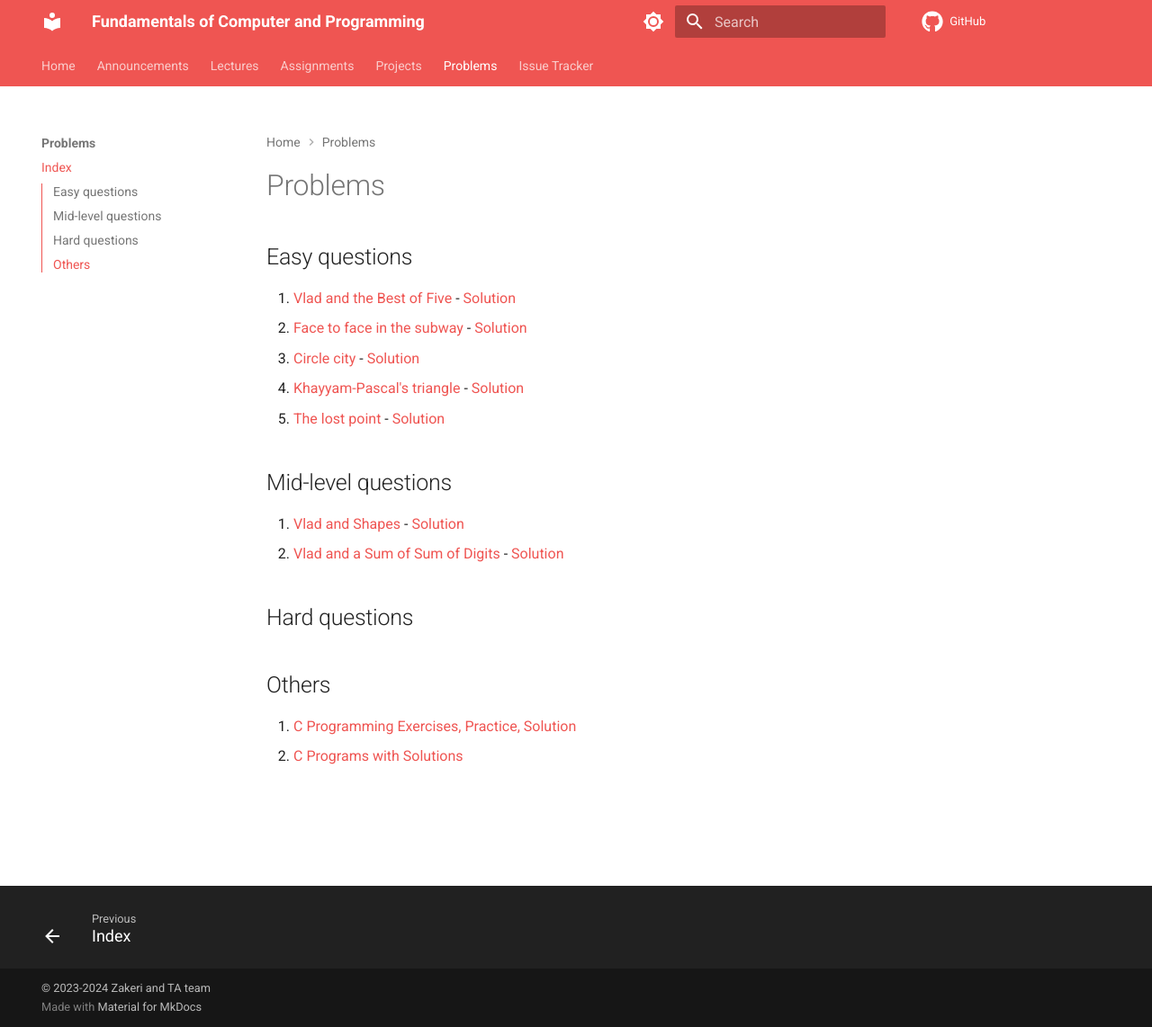
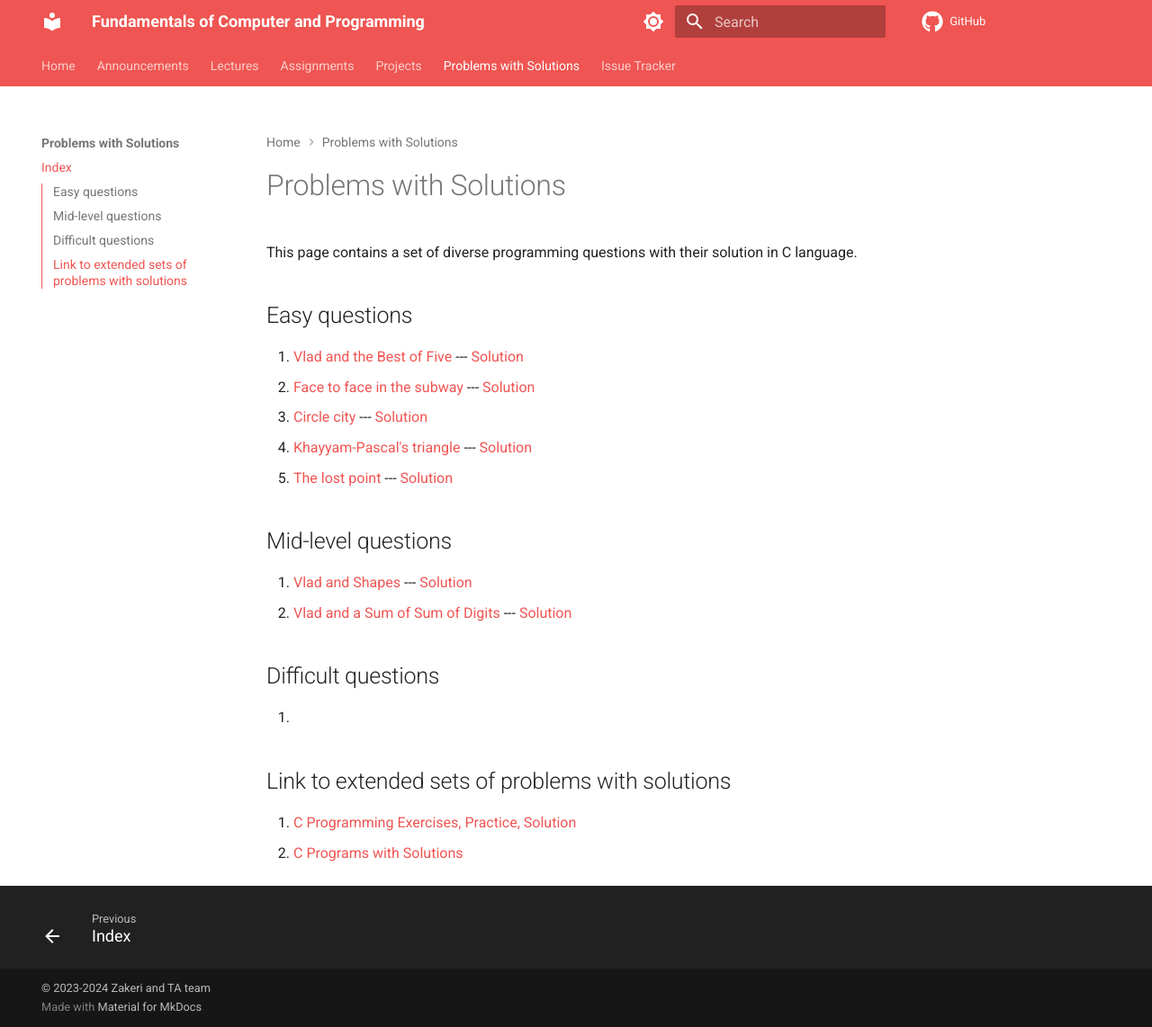
Before and after one commit to m-zakeri/CP, an MkDocs documentation site: the page built from docs/problems/index.md, in a window 1280 px wide and 1142 px high. Shown: the whole window at 90% size. Built offline with MkDocs 1.6.1 and Material for MkDocs 9.7.7, drawn with Linux system fonts in a browser that asks for light colours; comment, search, counter and statistics services are not loaded.

Commit message:
Add problems with solutions

```diff
--- a/docs/problems/index.md
+++ b/docs/problems/index.md
@@ -1,18 +1,22 @@
-# Problems
+# Problems with Solutions
+
+This page contains a set of diverse programming questions with their solution in C language.
+
 
 ## Easy questions
-1. [Vlad and the Best of Five](https://codeforces.com/contest/1926/problem/A) - [Solution](/solutions/e_1.c)
-2. [Face to face in the subway](https://quera.org/problemset/218361) - [Solution](/solutions/e_2.c)
-3. [Circle city](https://quera.org/problemset/218362) - [Solution](/solutions/e_3.c)
-4. [Khayyam-Pascal's triangle](https://quera.org/problemset/3410) - [Solution](/solutions/e_4.c)
-5. [The lost point](https://quera.org/problemset/221462) - [Solution](/solutions/e_5.c)
+1. [Vlad and the Best of Five](https://codeforces.com/contest/1926/problem/A) --- [Solution](solutions/e_1.c)
+2. [Face to face in the subway](https://quera.org/problemset/218361) --- [Solution](solutions/e_2.c)
+3. [Circle city](https://quera.org/problemset/218362) --- [Solution](solutions/e_3.c)
+4. [Khayyam-Pascal's triangle](https://quera.org/problemset/3410) --- [Solution](solutions/e_4.c)
+5. [The lost point](https://quera.org/problemset/221462) --- [Solution](solutions/e_5.c)
 
 ## Mid-level questions
-1. [Vlad and Shapes](https://codeforces.com/contest/1926/problem/B) - [Solution](/solutions/m_1.c)
-2. [Vlad and a Sum of Sum of Digits](https://codeforces.com/contest/1926/problem/C) - [Solution](/solutions/m_2.c)
+1. [Vlad and Shapes](https://codeforces.com/contest/1926/problem/B) --- [Solution](solutions/m_1.c)
+2. [Vlad and a Sum of Sum of Digits](https://codeforces.com/contest/1926/problem/C) --- [Solution](solutions/m_2.c)
 
-## Hard questions
+## Difficult questions
+1.
 
-## Others
+## Link to extended sets of problems with solutions
 1. [C Programming Exercises, Practice, Solution](https://www.w3resource.com/c-programming-exercises/)
 2. [C Programs with Solutions](https://www.includehelp.com/c-programming-examples-solved-c-programs.aspx)
--- a/mkdocs.yml
+++ b/mkdocs.yml
@@ -108,7 +108,7 @@ nav:
         - Writing assignments: assignments/writing_assignments.md
     - Projects:
         - Index: projects/index.md
-    - Problems:
+    - Problems with Solutions:
         - Index: problems/index.md
     - Issue Tracker: 'https://github.com/m-zakeri/CP/issues'
 
```
Also changed, not shown: docs/announcements.md (+3 -0 lines).
